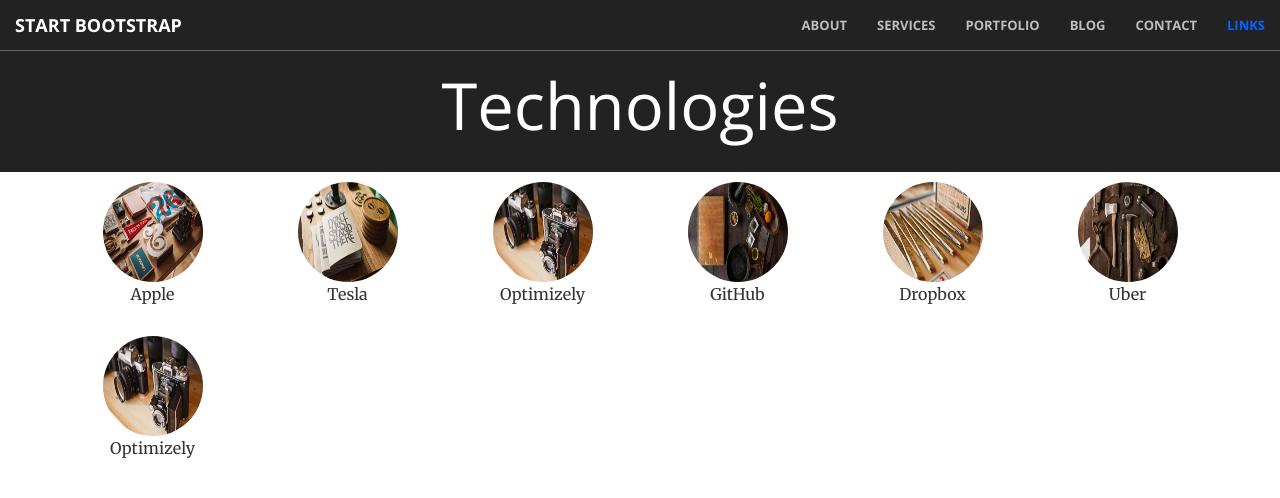
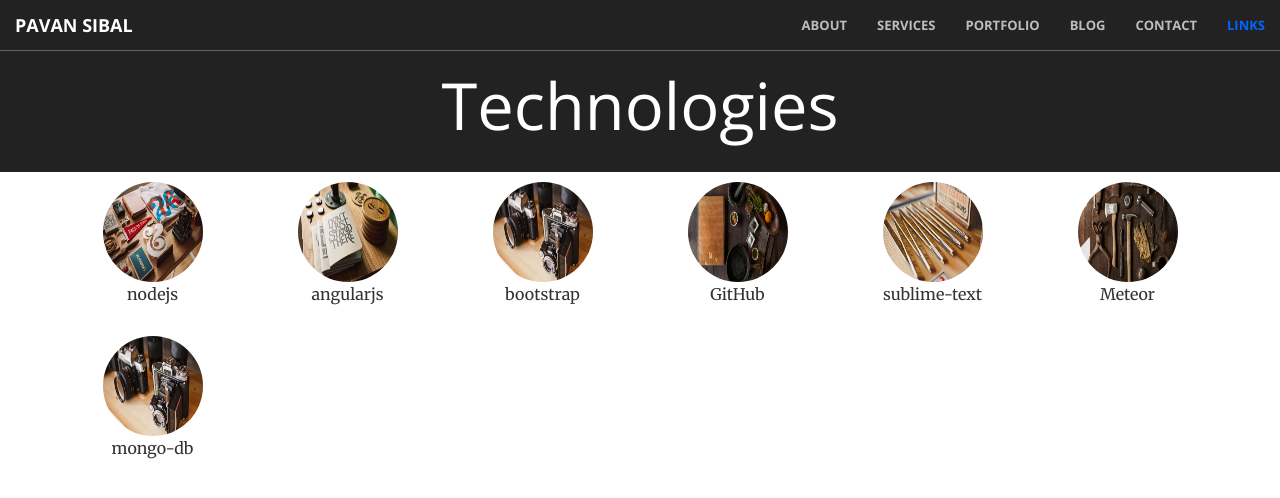
Before and after one commit to psibal/my-site, a Jekyll site: the page built from links.html, in a window 1280 px wide. Shown: the top 498 px of the page. Built offline with Jekyll 4.4.1, drawn with Linux system fonts in a browser that asks for light colours.

Commit message:
updated home

```diff
--- a/_data/favorites.yml
+++ b/_data/favorites.yml
@@ -1,29 +1,29 @@
 links:
   - image_path: /img/portfolio/1.jpg
     category: Web Design
-    project: Apple
-    url: http://apple.com
+    project: nodejs
+    url: http://nodejs.org
   - image_path: /img/portfolio/2.jpg
-    category: SEO
-    project: Tesla
+    category: Web Development
+    project: angularjs
     url: http://www.teslamotors.com/
   - image_path: /img/portfolio/3.jpg
-    category: SEO
-    project: Optimizely
-    url: https://www.optimizely.com/
+    category: Web Development
+    project: bootstrap
+    url: https://www.bootstrap.com/
   - image_path: /img/portfolio/4.jpg
     category: Content Writing
     project: GitHub
     url: https://github.com/
   - image_path: /img/portfolio/5.jpg
-    category: Web Design
-    project: Dropbox
-    url: https://www.dropbox.com
+    category: Web Design Tools
+    project: sublime-text
+    url: http://www.sublimetext.com/
   - image_path: /img/portfolio/6.jpg
-    category: Social Media Marketing
-    project: Uber
-    url: https://www.uber.com/
+    category: Web Development
+    project: Meteor
+    url: https://www.meteor.com/
   - image_path: /img/portfolio/3.jpg
-    category: SEO
-    project: Optimizely
-    url: https://www.optimizely.com/
+    category: Web Development
+    project: mongo-db
+    url: https://www.mongodb.org/
--- a/_includes/nav.html
+++ b/_includes/nav.html
@@ -8,7 +8,7 @@
                 <span class="icon-bar"></span>
                 <span class="icon-bar"></span>
             </button>
-            <a class="navbar-brand page-scroll" href="{{'/' | prepend: site.baseurl }}">Start Bootstrap</a>
+            <a class="navbar-brand page-scroll" href="{{'/' | prepend: site.baseurl }}">Pavan Sibal</a>
         </div>
 
         <!-- Collect the nav links, forms, and other content for toggling -->
--- a/contact.html
+++ b/contact.html
@@ -21,7 +21,7 @@
             </div>
             <div class="col-lg-4 text-center">
                 <i class="fa fa-envelope-o fa-3x wow bounceIn" data-wow-delay=".1s"></i>
-                <p><a href="mailto:your-email@your-domain.com">feedback@startbootstrap.com</a></p>
+                <p><a href="mailto:your-email@your-domain.com">psibal@yahoo.com</a></p>
             </div>
         </div>
     </div>
@@ -79,7 +79,7 @@
 
         // Override our map zoom level once our fitBounds function runs (Make sure it only runs once)
         var boundsListener = google.maps.event.addListener((map), 'bounds_changed', function(event) {
-            this.setZoom(5);
+            this.setZoom(2);
             google.maps.event.removeListener(boundsListener);
         });
     }
--- a/index.html
+++ b/index.html
@@ -5,9 +5,9 @@
     <header>
         <div class="header-content">
             <div class="header-content-inner">
-                <h1>Your Favorite Source of Free Bootstrap Themes</h1>
+                <h1>Continuous</h1>
                 <hr>
-                <p>Start Bootstrap can help you build better websites using the Bootstrap CSS framework! Just download your template and start going, no strings attached!</p>
+                <p>continuing without stopping : happening or existing without a break or interruption</p>
                 <a href="{{ '/about.html' | prepend: site.baseurl }}" class="btn btn-primary btn-xl page-scroll">Find Out More</a>
             </div>
         </div>
```
Also changed, not shown: _data/office_locations.csv (+6 -6 lines), deployment notes.txt (+4 -4 lines).
